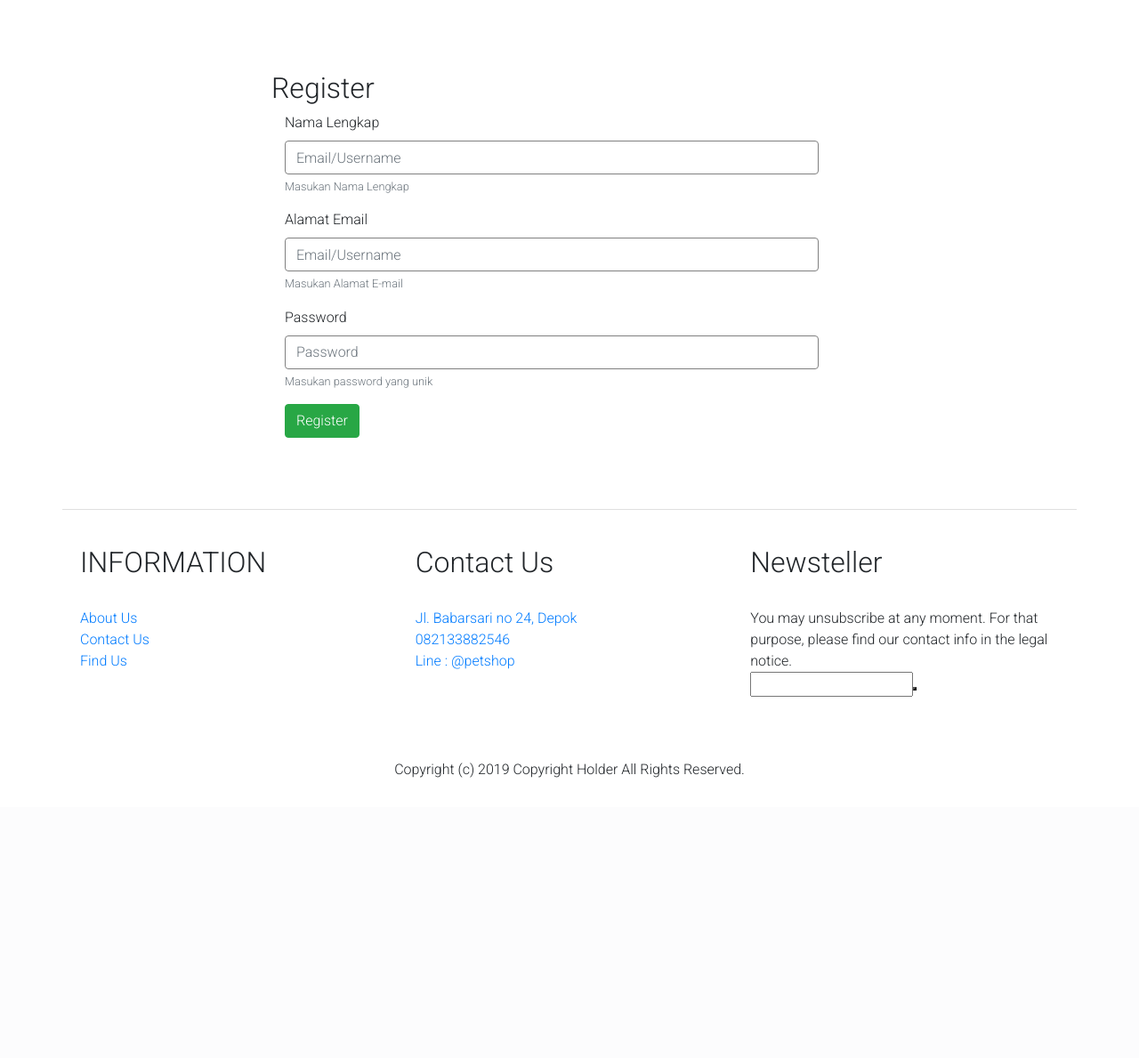
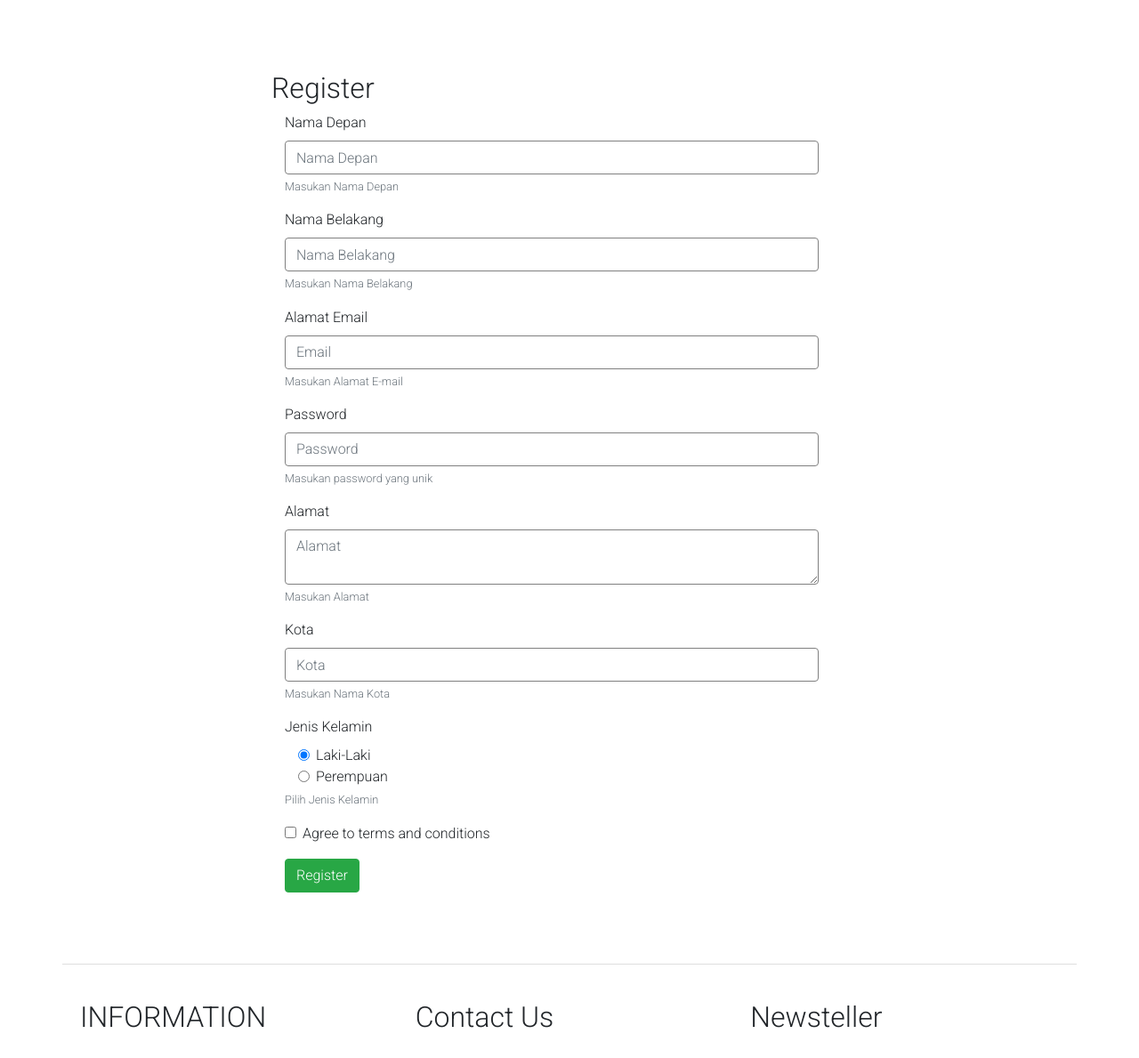
Before and after one commit to petshop-project-web/petshop, a PHP site: page /register.php in a window 1280 px wide. Shown: the part 66-1255 px from the top of the page at 89% size. Before the commit the page ends 973 px from the top, so only its background shows below. Run offline with PHP 8.4, Linux system fonts and the light colour scheme; some libraries are stand-ins or nearby versions.

Commit message:
menambahkan register

```diff
--- a/function.php
+++ b/function.php
@@ -12,4 +12,24 @@ function query($query){
     return $rows;
 }
 
+function register($data){
+    global $conn;
+
+    $first_name = htmlspecialchars($data["first_name"]);
+    $last_name = htmlspecialchars($data["last_name"]);
+    $user_address = htmlspecialchars($data["user_address"]);
+    $user_city = htmlspecialchars($data["user_city"]);
+    $email = htmlspecialchars($data["email"]);
+    $password = htmlspecialchars($data["password"]);
+    $user_sex = htmlspecialchars($data["user_sex"]);
+
+    $query = "INSERT INTO users VALUES
+                ('','$first_name','$last_name','$user_address','$user_city','$email','$password',
+                DEFAULT,'$user_sex',NOW())";
+
+    mysqli_query($conn, $query);
+
+    return mysqli_affected_rows($conn);
+}
+
 ?>
--- a/register.php
+++ b/register.php
@@ -1,8 +1,25 @@
 <?php
+require 'function.php';
+//if (session_status() !== PHP_SESSION_ACTIVE) {session_start();}
+/* if(session_id() == '' || !isset($_SESSION)){session_start();} */
 
-//if (session_status() !== PHP_SESSION_ACTIVE) {session_start();}
-if(session_id() == '' || !isset($_SESSION)){session_start();}
-
+if( isset($_POST["submit"]) ){
+  if( register($_POST) > 0 ){
+      echo "
+          <script>
+              alert('Selamat Datang di Dunia Hewan');
+              document.location.href='index.php';
+          </script>
+      ";
+  } else {
+      echo "
+          <script>
+              alert('Mohon Daftar Ulang');
+              document.location.href='register.php';
+          </script>
+      ";
+  }
+}
 ?>
 
 <!DOCTYPE html>
@@ -71,23 +88,67 @@ if(session_id() == '' || !isset($_SESSION)){session_start();}
       <div class="row">
         <h2>Register</h2>
       </div>
-      <form>
+
+      <!-- FORM REGISTER -->
+      <form action="" method="post">
         <div class="form-group">
-          <label for="exampleInputName1">Nama Lengkap</label>
-          <input type="text" name="nama" class="form-control" id="exampleInputName1" aria-describedby="nameHelp" placeholder="Email/Username">
-          <small id="nameHelp" class="form-text text-muted">Masukan Nama Lengkap</small>
+          <label for="first_name">Nama Depan</label>
+          <input type="text" name="first_name" class="form-control" id="first_name" placeholder="Nama Depan" required>
+          <small id="first_name" class="form-text text-muted">Masukan Nama Depan</small>
         </div>
         <div class="form-group">
-          <label for="exampleInputEmail1">Alamat Email</label>
-          <input type="email" name="username" class="form-control" id="exampleInputEmail1" aria-describedby="emailHelp" placeholder="Email/Username">
-          <small id="emailHelp" class="form-text text-muted">Masukan Alamat E-mail</small>
+          <label for="last_name">Nama Belakang</label>
+          <input type="text" name="last_name" class="form-control" id="last_name" placeholder="Nama Belakang" required>
+          <small id="last_name" class="form-text text-muted">Masukan Nama Belakang</small>
         </div>
         <div class="form-group">
-          <label for="exampleInputPassword1">Password</label>
-          <input type="password" name="password" class="form-control" id="exampleInputPassword1" aria-describedby="passwordHelp" placeholder="Password">
-          <small id="passwordHelp" class="form-text text-muted">Masukan password yang unik</small>
+          <label for="email">Alamat Email</label>
+          <input type="email" name="email" class="form-control" id="email" placeholder="Email" required>
+          <small id="email" class="form-text text-muted">Masukan Alamat E-mail</small>
         </div>
-        <button type="submit" class="btn btn-success">Register</button>
+        <div class="form-group">
+          <label for="password">Password</label>
+          <input type="password" name="password" class="form-control" id="password" placeholder="Password" required>
+          <small id="password" class="form-text text-muted">Masukan password yang unik</small>
+        </div>
+        <div class="form-group">
+          <label for="user_address">Alamat</label>
+          <textarea name="user_address" class="form-control" id="user_address" placeholder="Alamat" required></textarea>
+          <small id="user_address" class="form-text text-muted">Masukan Alamat</small>
+        </div>
+        <div class="form-group">
+          <label for="user_city">Kota</label>
+          <input type="text" name="user_city" class="form-control" id="user_city" placeholder="Kota" required>
+          <small id="user_city" class="form-text text-muted">Masukan Nama Kota</small>
+        </div>
+        <!-- User Sex -->
+        <div class="form-group">
+          <label for="user_sex">Jenis Kelamin</label>
+            <div class="col-sm-10">
+              <div class="form-check">
+                <input class="form-check-input" type="radio" name="user_sex" id="M" value="M" checked required>
+                <label class="form-check-label" for="user_sex">
+                  Laki-Laki
+                </label>
+              </div>
+              <div class="form-check">
+                <input class="form-check-input" type="radio" name="user_sex" id="F" value="F" required>
+                <label class="form-check-label" for="user_sex">
+                  Perempuan
+                </label>
+              </div>
+            </div>
+          <small id="user_sex" class="form-text text-muted">Pilih Jenis Kelamin</small>
+        </div>
+        <div class="form-group">
+          <div class="form-check">
+            <input class="form-check-input" type="checkbox" value="" id="invalidCheck" required>
+            <label class="form-check-label" for="invalidCheck">
+              Agree to terms and conditions
+            </label>
+          </div>
+        </div>
+        <button type="submit" name="submit" class="btn btn-success">Register</button>
       </form>
     </div>
 <!-- footer -->
```
